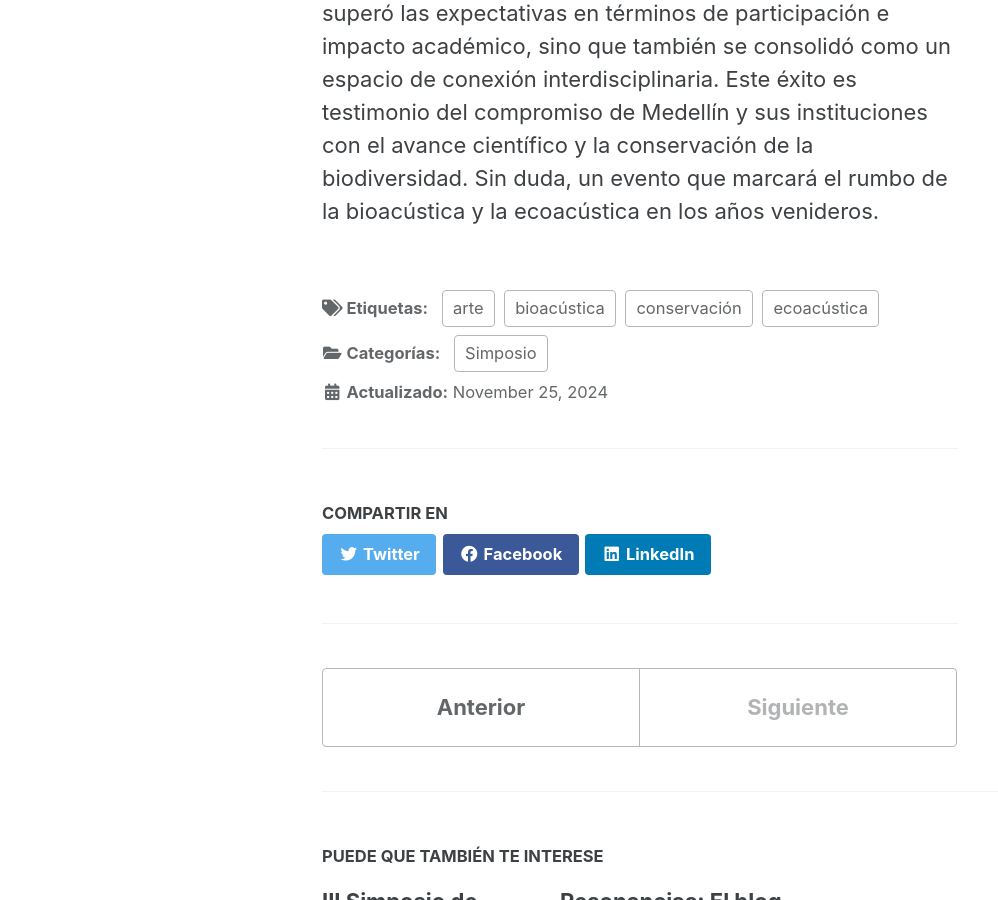
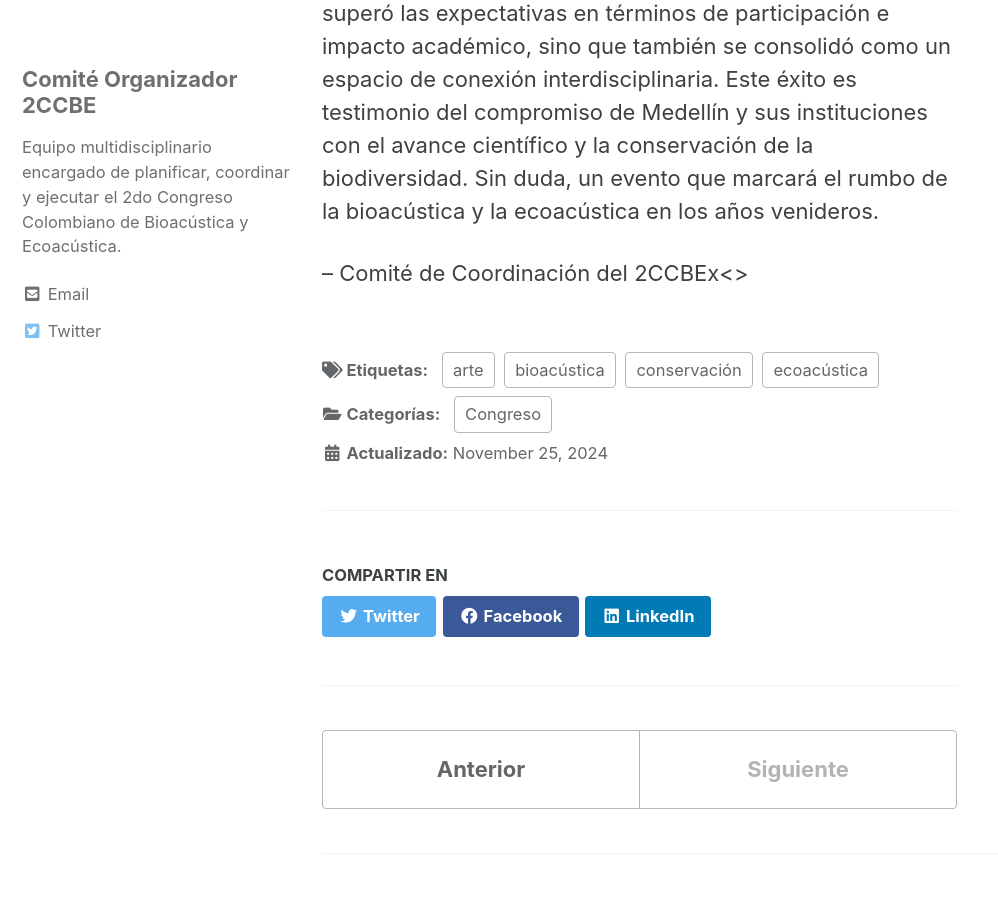
Before and after one commit to redecoacustica/recweb, a Jekyll site: the page built from _posts/2024-11-25-2ccbe.md, in a window 1280 px wide and 900 px high, scrolled down 3752 px. Shown: the whole window, without its empty margins (0-998 px from the left). Built offline with Jekyll 4.4.1, drawn with Linux system fonts in a browser that asks for light colours; cached includes are drawn as plain includes.

Commit message:
ENH: NEW POST 2CCBE

```diff
--- a/_data/authors.yml
+++ b/_data/authors.yml
@@ -11,3 +11,14 @@ Daniela Martinez Medina:
     - label: "Twitter"
       icon: "fab fa-fw fa-twitter-square"
       url: "https://x.com/Dani_martinezme"
+
+Comite Organizador 2CCBE:
+  name        : "Comité Organizador 2CCBE"
+  bio         : "Equipo multidisciplinario encargado de planificar, coordinar y ejecutar el 2do Congreso Colombiano de Bioacústica y Ecoacústica."
+  links:
+    - label: "Email"
+      icon: "fas fa-fw fa-envelope-square"
+      url: "mailto:congreso.bioacustica.2024@gmail.com"
+    - label: "Twitter"
+      icon: "fab fa-fw fa-twitter-square"
+      url: "https://x.com/Dani_martinezme"
--- a/_posts/2024-11-25-2ccbe.md
+++ b/_posts/2024-11-25-2ccbe.md
@@ -1,8 +1,8 @@
 ---
 title: "Éxito rotundo del 2do Congreso Colombiano de Bioacústica y Ecoacústica en Medellín"
-author: Juan Sebastián Ulloa
+author: Comite Organizador 2CCBE
 categories:
-  - Simposio
+  - Congreso
 tags:
   - ecoacústica
   - conservación
@@ -34,3 +34,6 @@ Los asistentes se dividieron en una comunidad diversa y equilibrada: **38% estud
 En alianza con el **Parque Explora**, se realizaron **7 eventos de divulgación científica** durante el congreso, integrando arte, tecnología y biodiversidad. Entre las actividades destacaron la improvisación subacuática _“Primero estaba el Mar”_ de **Alejandro Bernal**, la exploración artística y experimental de la naturaleza con **Jorge Barco** en _“Resonancias”_, y la charla de **Fernando Vargas Salinas** sobre las fascinantes estrategias reproductivas de las ranas colombianas titulada [_“Ranas de Colombia: serenatas, cortejos con brincos, machos nodriza y otras historias de cómo se reproducen y cuidan sus huevos”_](https://www.youtube.com/watch?v=K_ToJb5HxQs). También se presentó la conversación y viaje sonoro [_“¿A qué suenan los bosques?”_](https://www.youtube.com/watch?v=bga80AXHpgU), a cargo de Danny Zurc y Juan Felipe Zapata, que exploró paisajes acústicos desde el páramo hasta el mar, y el performance audio-reactivo _“Aleteo y coleteo”_ de Ecosound Systema. Estas actividades atrajeron a **837 asistentes presenciales** y más de **5 mil participantes virtuales**, fortaleciendo el impacto del evento en la comunidad local e internacional.
 
 El Congreso Internacional de Ecoacústica 2024 no solo superó las expectativas en términos de participación e impacto académico, sino que también se consolidó como un espacio de conexión interdisciplinaria. Este éxito es testimonio del compromiso de Medellín y sus instituciones con el avance científico y la conservación de la biodiversidad. Sin duda, un evento que marcará el rumbo de la bioacústica y la ecoacústica en los años venideros.
+
+--
+Comité de Coordinación del 2CCBEx<>
```
